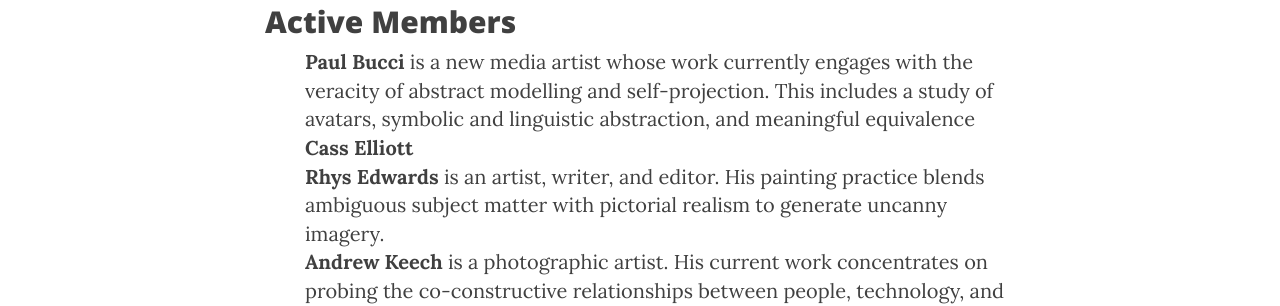
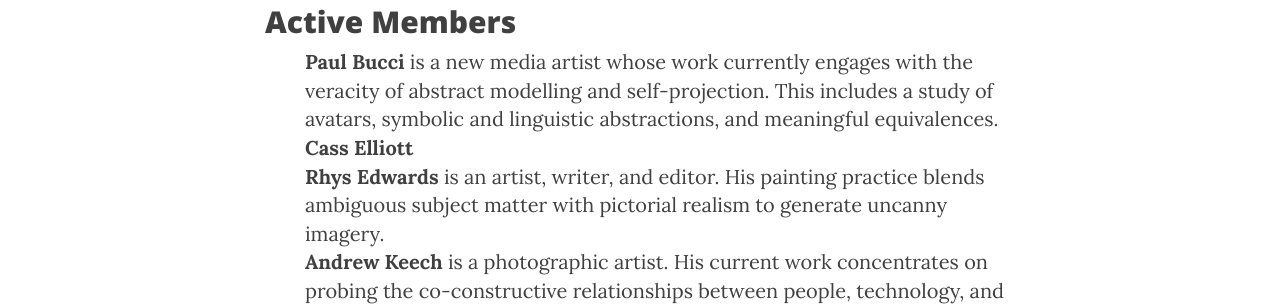
Before and after one commit to adriandgr/shifting-website, a Jekyll site: the page built from members.html, in a window 1280 px wide. Shown: the part 521-827 px from the top of the page. Built offline with Jekyll 4.4.1, drawn with Linux system fonts in a browser that asks for light colours; nearby versions of some CDN libraries.

Commit message:
Onzo: members update

```diff
--- a/members.html
+++ b/members.html
@@ -13,13 +13,25 @@
     <strong>Paul Bucci</strong></a>
     is a new media artist whose work currently engages with the veracity of
     abstract modelling and self-projection. This includes a study of avatars,
-    symbolic and linguistic abstraction, and meaningful equivalence
+    symbolic and linguistic abstractions, and meaningful equivalences.
   </li>
-  <li><strong>Cass Elliott</strong></li>
+  <li>
+    <a href="http://casselliott.com/" text-decoration="none" target="_blank">
+    <strong>Cass Elliott</strong></a></li>
   <li><strong>Rhys Edwards</strong> is an artist, writer, and editor. His painting practice blends ambiguous subject matter with pictorial realism to generate uncanny imagery.</li>
   <li><strong>Andrew Keech</strong> is a photographic artist. His current work concentrates on probing the co-constructive relationships between people, technology, and society to discover their hidden myopia.</li>
-  <li><strong>Ridia Onzo</strong> is a performance art, photography, and installation artist. Several of his works aim to explore the interplay of language and other coded systems of vernacular cognizance through an attentiveness to space and the objects that regulate them. He will often explore such environments through a self-aware ritualism of his presence as artist.</li>
-  <li><strong>Pauline Petit</strong> is a photographer and digital media artist. Her work currently focuses on the narrative vernacular and how it shapes constructed images of not only cultures but also personal experiences. Closeness to the subjects allows the deconstruction of confining, reassuring representations to explore more thoughtfully the issues at hand.</li>
+  <li>
+    <a href="http://www.onzo.ca/" text-decoration="none" target="_blank">
+    <strong>Ridia Onzo</strong></a>
+    is a performance art, photography, and installation artist. Several of his
+    works aim to explore the interplay of language and other coded systems of
+    vernacular cognizance through an attentiveness to space and the objects
+    that regulate them. He will often explore such environments through a
+    self-aware ritualism of his presence as artist.</li>
+  <li>
+    <a href="http://paulinepetit.ca/" text-decoration="none" target="_blank">
+    <strong>Pauline Petit</strong></a>
+    is a photographer and digital media artist. Her work currently focuses on the narrative vernacular and how it shapes constructed images of not only cultures but also personal experiences. Closeness to the subjects allows the deconstruction of confining, reassuring representations to explore more thoughtfully the issues at hand.</li>
   <li><strong>Warut</strong></li>
 </ul>
 
```
